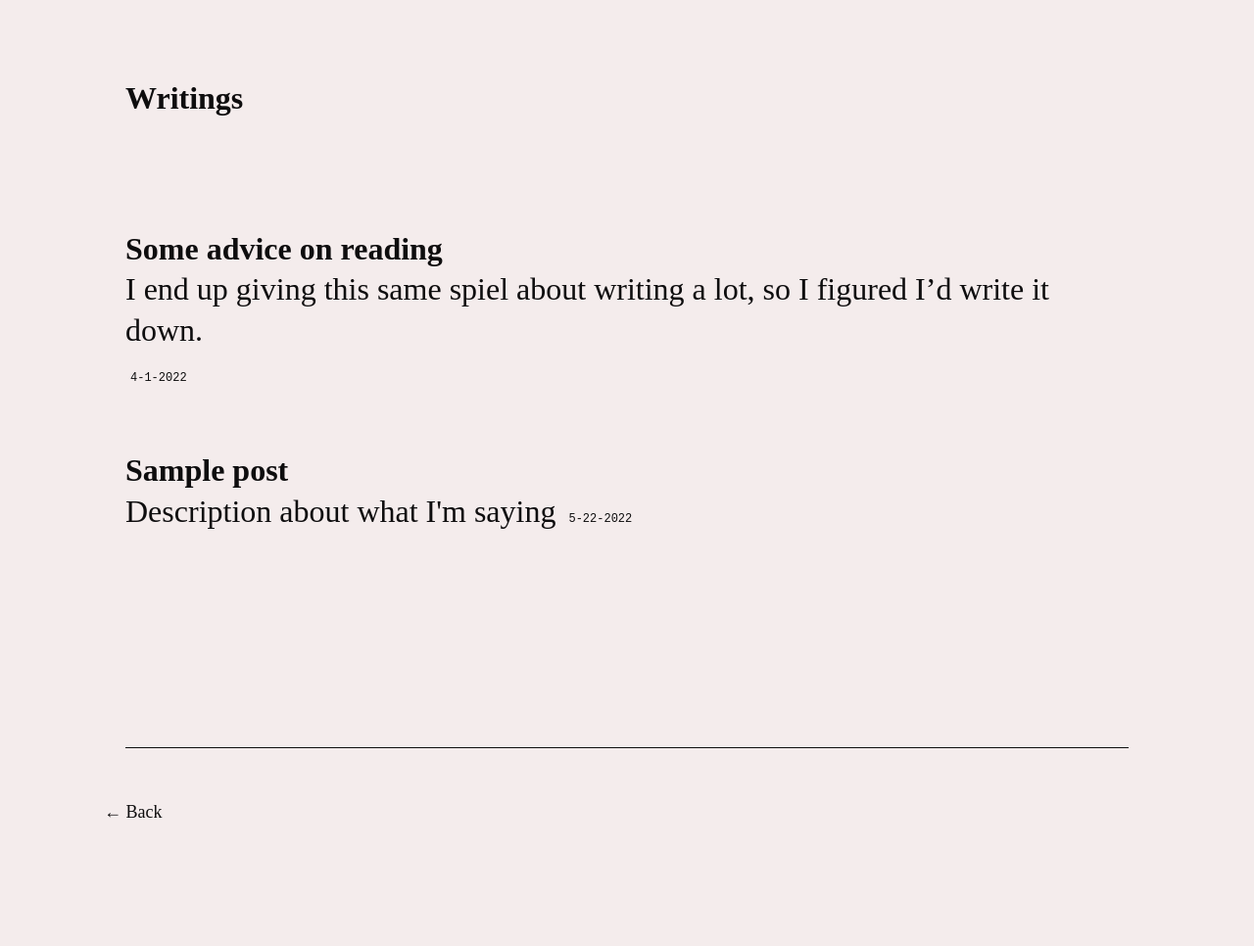
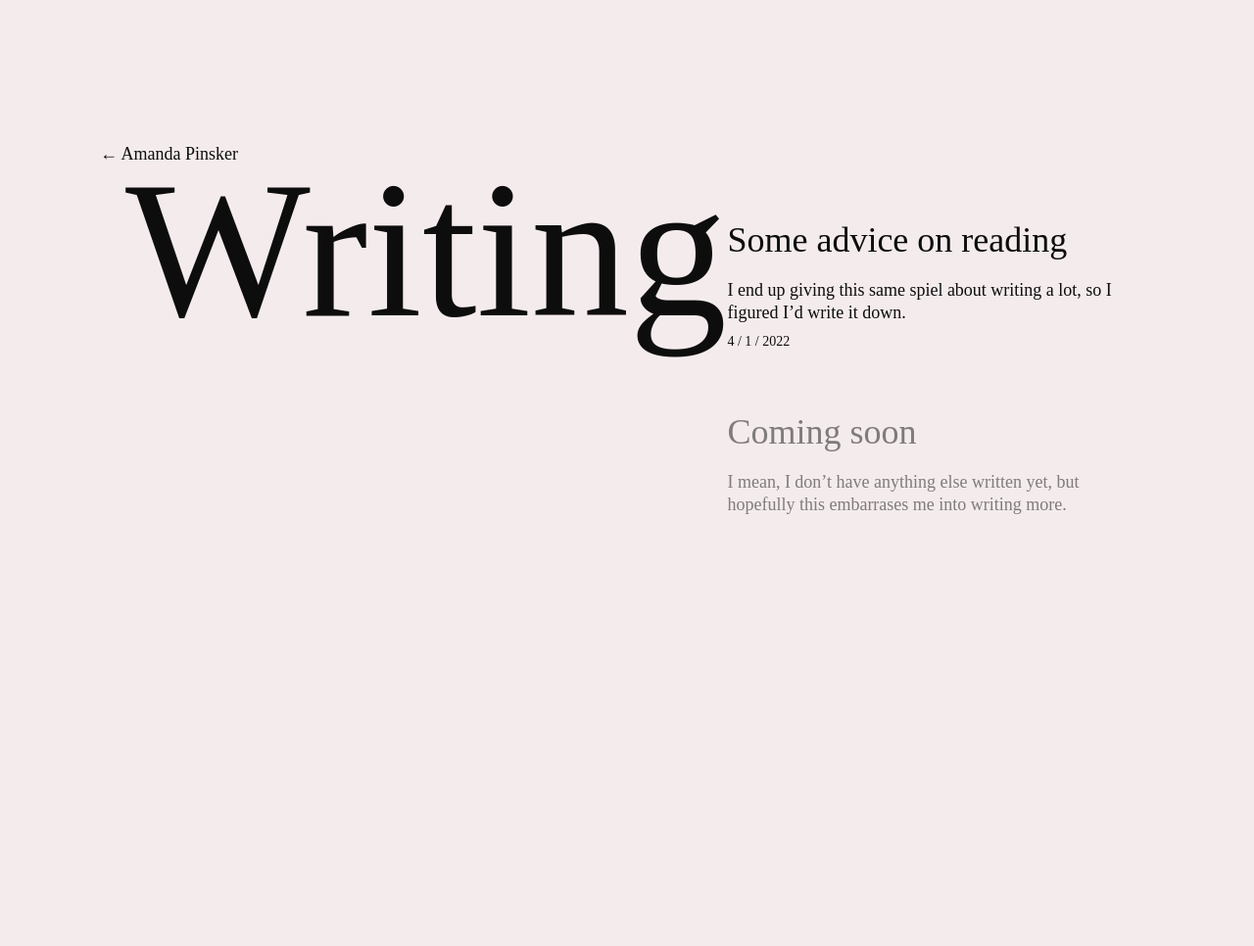
Before and after one commit to ampinsk/ampinsk.github.io, a Jekyll site: the page built from writing/writing.html, in a window 1280 px wide. Shown: the whole page at 98% size. Built offline with Jekyll 4.4.1, drawn with Linux system fonts in a browser that asks for light colours; some web fonts are replaced; after the commit the page ends 900 px from its top, so only the background shows below that.

Commit message:
progress on writing

```diff
--- a/_data/writing.yaml
+++ b/_data/writing.yaml
@@ -1,8 +1,8 @@
 - title: Some advice on reading
   description: I end up giving this same spiel about writing a lot, so I figured I’d write it down.
   url: reading-advice.html
-  date: 4-1-2022
-- title: Sample post
-  description: Description about what I'm saying
-  url: reading-advice.html
-  date: 5-22-2022
+  date: 4 / 1 / 2022
+  published: true
+- title: Coming soon
+  description: I mean, I don’t have anything else written yet, but hopefully this embarrases me into writing more.
+  published: false
--- a/_sass/_writing.scss
+++ b/_sass/_writing.scss
@@ -1,40 +1,60 @@
 // Writing landing page
 
-$entry-size: 32px;
+$entry-size: 36px;
 $entry-height: $entry-size * 2 * 1.55;
 $entry-middle: $entry-height / 2;
 
-.writing-listing {
+.writing {
   font-family: $serif;
   padding: 80px 0;
   font-size: $entry-size;
+  display: flex;
+  justify-content: space-between;
+
+  .head {
+    margin-top: 48px;
+  }
+
+  .head a {
+    font-family: $serif-text;
+    font-size: 18px;
+    margin-left: -26px;
+  }
 
   h1 {
-    font-size: $entry-size;
+    font-size: 200px;
+    font-weight: normal;
+    line-height: .8;
   }
 
-   h5,p {
-    display: inline-block;
-    font-size: $entry-size;
+  h4 {
+    font-weight: normal;
+  }
 
+  p {
+    font-family: $serif-text;
+    font-size: 18px;
+    padding-top: 16px;
   }
 
   h5 {
-    font-size: 12px;
+    font-size: 14px;
     vertical-align: baseline;
-    font-family: monospace;
+    font-family: $serif-text;
     font-weight: normal;
-    padding-left: 5px;
+    padding-top: 8px;
   }
 
-  ol {
-    list-style: none;
-    padding: 80px 0;
+  .disabled {
+    opacity: 50%;
+    pointer-events: none;
   }
 
-  li {
+  article {
+    display: inline-block;
     position: relative;
     margin-bottom: 60px;
+    width: 400px;
 
     &:hover {
       transition: 0.3s ease;
@@ -82,6 +102,18 @@ $entry-middle: $entry-height / 2;
 
   @media (prefers-color-scheme: dark) {
     color: $background;
+  }
+
+  .column {
+    width: 100%;
+
+    @include mq($tablet) {
+      width: 40%;
+    }
+  }
+
+  .posts {
+    margin-top: 142px;
   }
 }
 
--- a/writing/writing.html
+++ b/writing/writing.html
@@ -3,19 +3,26 @@ title: Amanda Pinsker | Writing
 layout: base
 permalink: writing
 ---
-<section class="site-container writing-listing">
-  <h1>Writings</h1>
-  <ol>
+<section class="site-container writing">
+  <div class="head">
+    <a href="/" class="back">
+      <span>←</span> Amanda Pinsker
+    </a>
+    <h1>Writing</h1>
+  </div>
+  <section class="posts column">
     {% for item in site.data.writing %}
-      <li>
+      <article class="
+        {% if item.published == false %}
+          disabled
+        {% endif %}"
+      >
         <a href="{{ item.url }}">
           <h4>{{ item.title }}</h4>
-
           <p>{{ item.description }}</p>
           <h5>{{ item.date }}</h5>
         </a>
-      </li>
+      </article>
     {% endfor %}
-  </ol>
-  {% include footer.html %}
+  </section>
 </section>
```
